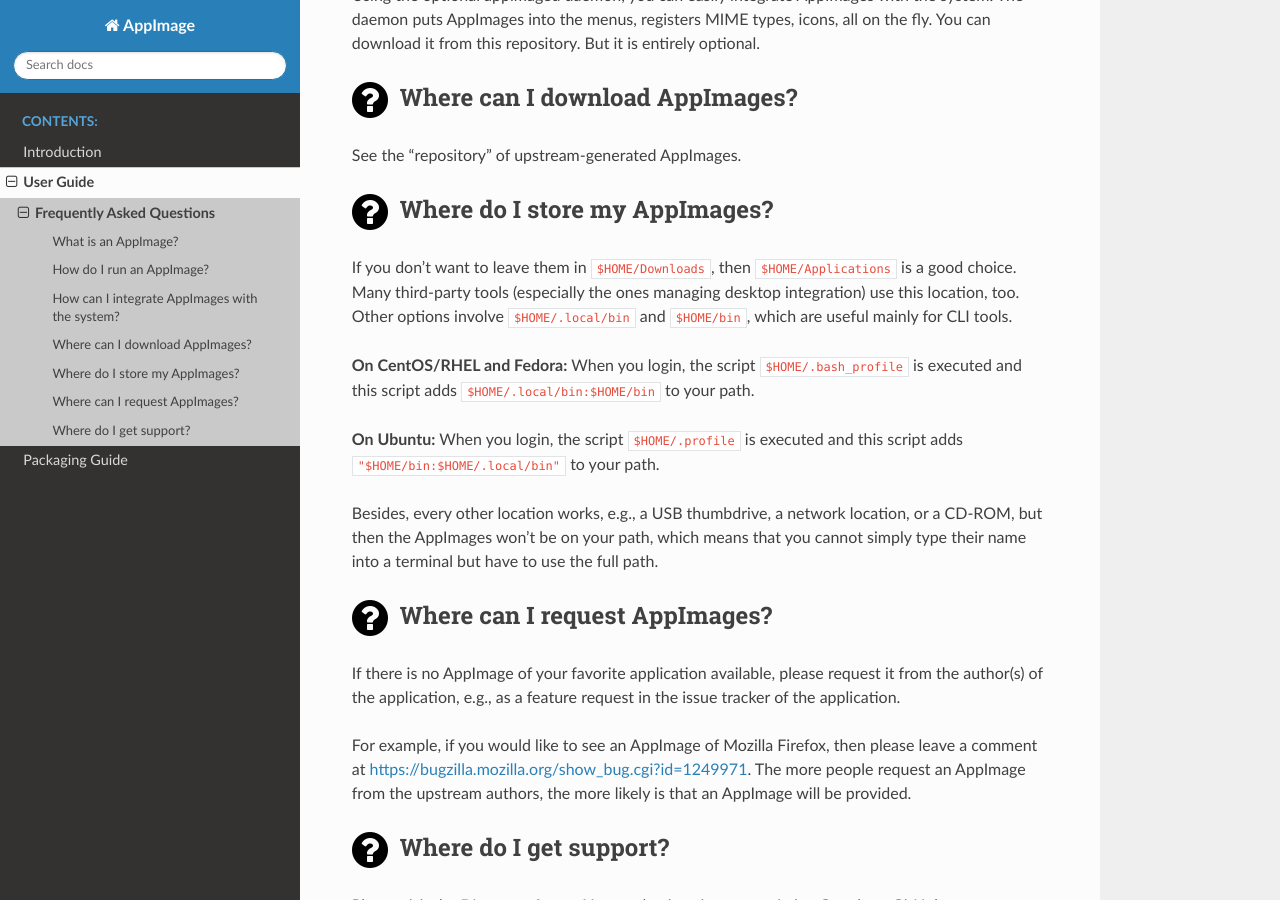
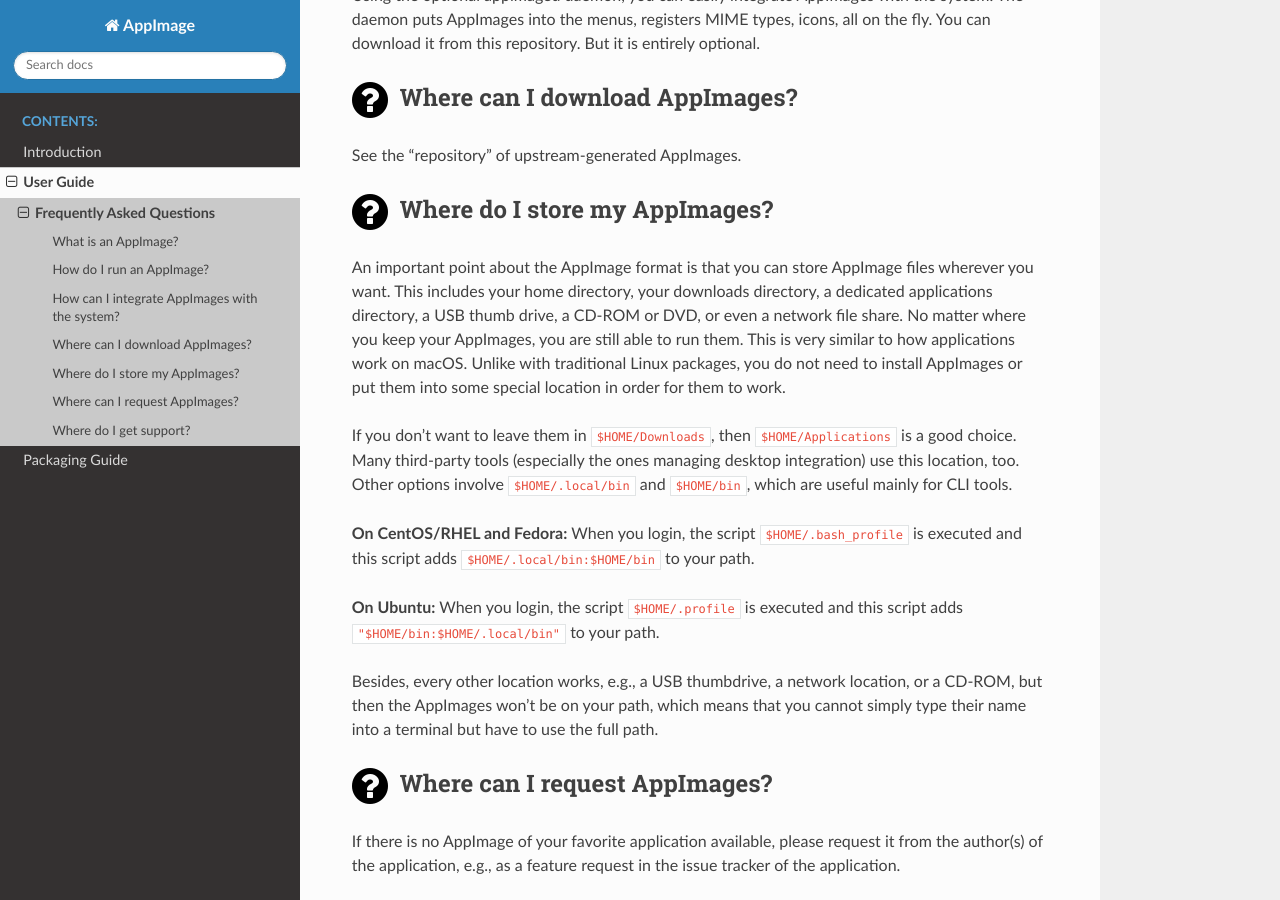
Before and after one commit to AppImage/docs.appimage.org, a Sphinx documentation site: the page built from source/user-guide/faq.rst, in a window 1280 px wide and 900 px high, scrolled down 584 px. Built offline with Sphinx 7.4.7 and the Read the Docs theme 2.0.0, drawn with Linux system fonts in a browser that asks for light colours; pages that are not in the unit, such as notebooks, are missing from menus.

Commit message:
Update faq.rst

```diff
--- a/source/user-guide/faq.rst
+++ b/source/user-guide/faq.rst
@@ -32,6 +32,8 @@
 |question| Where do I store my AppImages?
 -----------------------------------------
 
+An important point about the AppImage format is that you can store AppImage files wherever you want. This includes your home directory, your downloads directory, a dedicated applications directory, a USB thumb drive, a CD-ROM or DVD, or even a network file share. No matter where you keep your AppImages, you are still able to run them. This is very similar to how applications work on macOS. Unlike with traditional Linux packages, you do not need to install AppImages or put them into some special location in order for them to work.
+
 If you don't want to leave them in :code:`$HOME/Downloads`, then :code:`$HOME/Applications` is a good choice. Many third-party tools (especially the ones managing desktop integration) use this location, too. Other options involve :code:`$HOME/.local/bin` and :code:`$HOME/bin`, which are useful mainly for CLI tools.
 
 **On CentOS/RHEL and Fedora:** When you login, the script :code:`$HOME/.bash_profile` is executed and this script adds :code:`$HOME/.local/bin:$HOME/bin` to your path.
```
